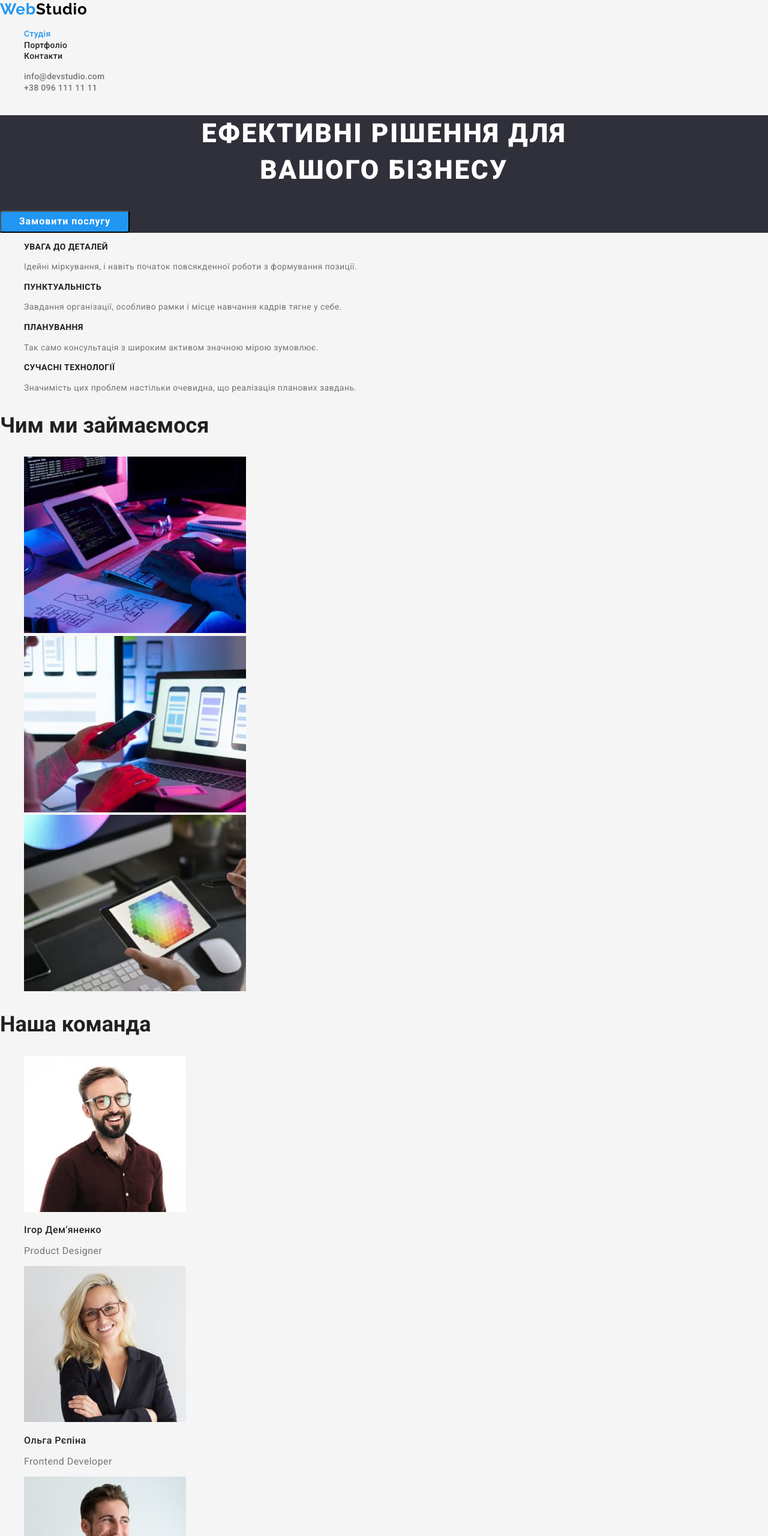
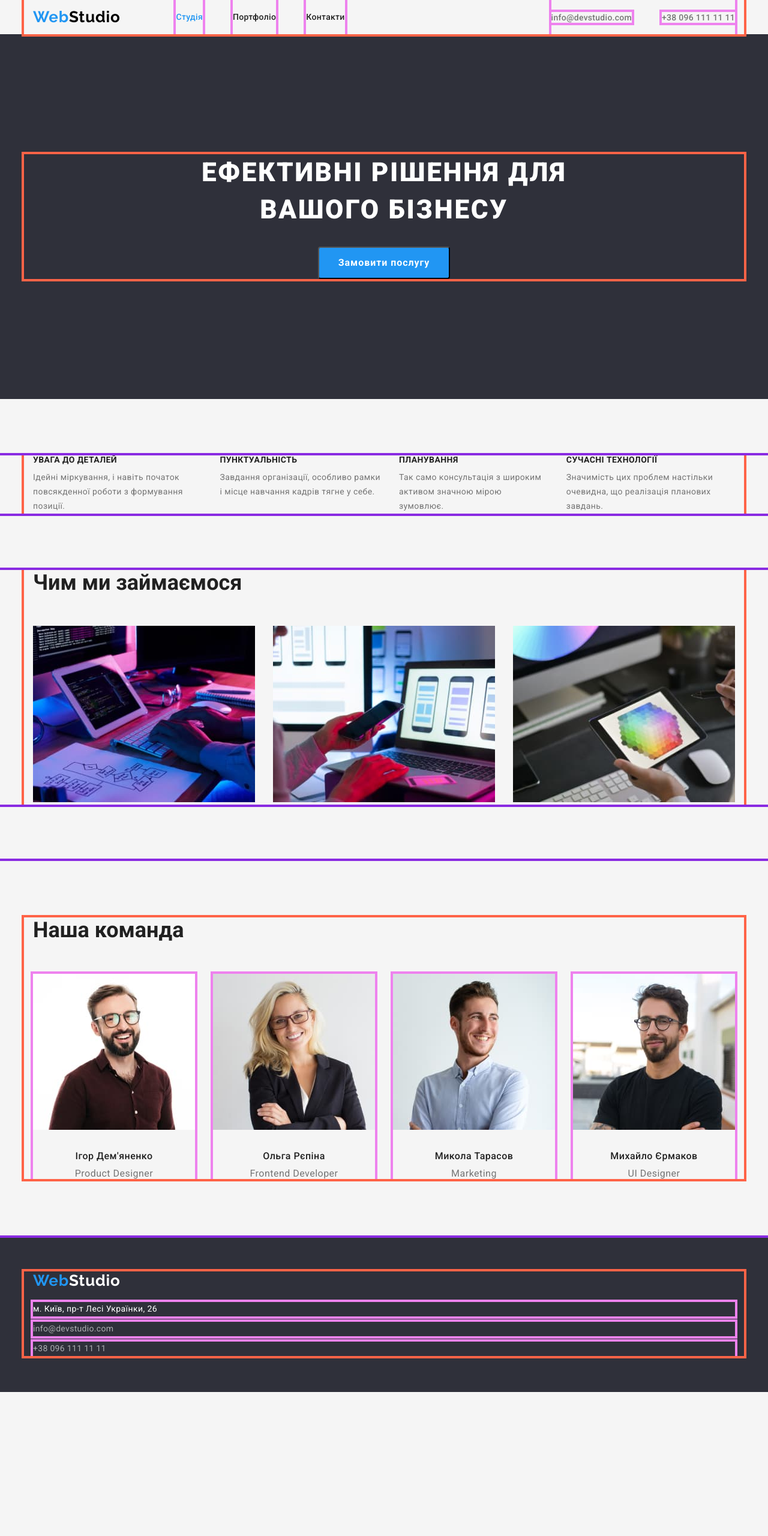
Before and after one commit to VladFominov/goit-markup-hw-03, a plain HTML site: page index.html in a window 1280 px wide. Shown: the top 2560 px of the page at 60% size. After the commit the page ends 2320 px from the top, so only its background shows below. Drawn offline with nearby package versions, Linux system fonts and the light colour scheme.

Commit message:
Студія - Flex
Зробив сторінку студія Flex.

```diff
--- a/CSS/styles.css
+++ b/CSS/styles.css
@@ -1,3 +1,14 @@
+html {
+    box-sizing: border-box;
+}
+
+*,
+*::before,
+*::after {
+    box-sizing: inherit;
+}
+
+
 :root {
     --primary-text-color: #212121;
     --subtitle-text-color: #757575;
@@ -13,6 +24,29 @@ body {
 
 
 /* Навігація сайту */
+.header {
+    background-color: ;
+}
+
+.conteiner {
+    max-width: 1200px;
+    padding-left: 15px;
+    padding-right: 15px;
+    margin-left: auto;
+    margin-right: auto;
+    outline: 4px solid tomato;
+}
+
+.main-header {
+    display: flex;
+
+
+}
+
+.nav {
+    display: flex;
+    align-items: center;
+}
 
 .logo {
     font-family: Raleway, sans-serif;
@@ -20,16 +54,21 @@ body {
     font-size: 26px;
     line-height: 1.2;
     letter-spacing: 0.03em;
+
+
 }
 
-.list {
-    list-style: none;
+.site-nav {
+    display: flex;
+    outline: 4px salmon;
+    margin-left: 93px;
 }
 
 
 
 .logo {
     text-decoration: none;
+
 }
 
 .web-color {
@@ -40,12 +79,21 @@ body {
     color: #000000;
 }
 
+.site-nav .item + .item {
+    margin-left: 50px;
+}
+
 .item {
     list-style-type: none;
     letter-spacing: 0.02em;
+    outline: 4px solid violet;
 }
 
 .link {
+    display: block;
+    padding-top: 21px;
+    padding-bottom: 21px;
+
     text-decoration: none;
     color: var(--primary-text-color);
     font-weight: 500;
@@ -73,13 +121,37 @@ body {
 .nav-item:hover, .nav-item:focus {
     color: var(--accent-color);
 }
-/* Контакти хедер */
+
+.contacts .item + .item {
+    margin-left: 50px;
+}
+
+
+.contacts.item {
+    align-items: center;
+    display: flex;
+    margin-left: auto;
+}
+
+
 
 
 /* <!-- Секція основного заголовку --> */
 /* Герой */
 .hero {
     background-color: #2F303A;
+    padding-top: 200px;
+    padding-bottom: 200px;
+    text-align: center;
+}
+
+h1,
+h2,
+h3,
+p,
+ul {
+    margin: 0;
+    padding: 0;
 }
 
 .hero-title {
@@ -87,6 +159,7 @@ body {
     font-weight: 900;
     font-size: 44px;
     line-height: 1.4;
+    margin-bottom: 30px;
 
     text-transform: uppercase;
     text-align: center;
@@ -101,35 +174,54 @@ body {
     font-weight: 700;
     font-size: 16px;
     line-height: 1.9;
-    width: 216px;
-    border-radius: 4px;
-    text-align: center;
     letter-spacing: 0.06em;
     cursor: pointer;
 
-
+    border-radius: 4px;
+    margin-left: auto;
+    margin-right: auto;
+    padding: 10px 32px;
 }
 
 /* Друга секція - переваги */
 
 
-/* Для усіх h2 задаю один колір та розмір тексту */
-/* .benefits-list .title {
-    font-weight: 700;
-    font-size: 36px;
-    line-height: 1.2;
-} */
+.visually-hidden {
+    position: absolute;
+    white-space: nowrap;
+    width: 1px;
+    height: 1px;
+    overflow: hidden;
+    border: 0;
+    padding: 0;
+    clip: rect(0 0 0 0);
+    clip-path: inset(50%);
+    margin: -1px;
+}
 
 /* Для усіх h3 задаю один колір та розмір тексту крім секції команда, там інші розміри */
+.benefits {
+   margin-top: 94px;
+   margin-bottom: 94px;
+}
+
+.benefits-list .benefits-items + .benefits-items {
+    margin-left: 30px;
+}
+
 .title {
     color: var(--primary-text-color);
     font-weight: 500;
     font-size: 14px;
     line-height: 1.1;
     letter-spacing: 0.03em;
+
+    margin-bottom: 10px;
 }
 .benefits-list {
     list-style-type: none;
+    display: flex;
+
 }
 
 .benefits-list .title {
@@ -146,16 +238,28 @@ body {
     letter-spacing: 0.03em;
 }
 
+
+/* Третя секція - чим займаємося */
 .features {
+    display: flex;
     list-style-type: none;
 }
 
-/* Третя секція - чим займаємося */
+.features .features-item + .features-item {
+    margin-left: 30px;
+}
+
+.section-features {
+    margin-bottom: 94px;
+}
+
 .section-title {
     color: var(--primary-text-color);
     font-weight: 700;
     font-size: 36px;
     line-height: 1.2;
+
+    margin-bottom: 50px;
 }
 
 .features-link {
@@ -163,13 +267,38 @@ body {
 }
 
 /* Четверта секція - наша команда */
+.section {
+    outline: 4px solid blueviolet;
+}
+
+.section-team {
+    padding-top: 94px;
+    padding-bottom: 94px;
+
+}
+
+.team-list {
+    display: flex;
+    text-align: center;
+}
+
+.team-list .item + .item {
+    margin-left: 30px;
+}
+
+
+
 .team-list .title {
     font-weight: 500;
     font-size: 16px;
     line-height: 1.2;
 }
 
-.team-list .text {
+.team-picture {
+    margin-bottom: 30px;
+}
+
+.team-text {
     color: var(--subtitle-text-color);
     font-size: 16px;
     line-height: 1.2;
@@ -179,6 +308,18 @@ body {
 /* Підвал сайту */
 .footer {
     background-color: #2F303A;
+    padding-top: 60px;
+    padding-bottom: 60px;
+}
+
+.logo-footer {
+    margin-bottom: 20px;
+    display: inline-block;
+}
+
+.item-footer {
+
+    margin-bottom: 9px;
 }
 
 .footer .address {
@@ -220,6 +361,19 @@ body {
 
 
 /* Секція - основной контент */
+.portfolio-header {
+    margin-bottom: 94px;
+}
+
+.portfolio {
+    margin-bottom: 94px;
+    outline: 4px solid blueviolet;
+}
+
+.filter {
+    margin-bottom: 50px;
+}
+
 .filter, .filter-list {
     list-style: none;
 }
@@ -258,6 +412,8 @@ body {
     color: var(--primary-text-color);
     letter-spacing: 0.06em;
 
+    margin-bottom: 4px;
+
 }
 
 .logo-portfolio-text {
@@ -266,3 +422,7 @@ body {
     color: var(--subtitle-text-color);
     letter-spacing: 0.03em;
 }
+
+.portfolio-pictures {
+    margin-bottom: 20px;
+}
--- a/index.html
+++ b/index.html
@@ -13,35 +13,40 @@
 
 </head>
 <!-- Навігація сайту -->
-<header>
+<header class="header">
+    <div class="conteiner main-header">
     <nav class="nav">
         <a class="logo" href="index.html"> <span class="web-color">Web</span><span class="studio-color"><b>Studio</b></span>
         </a>
-    <ul class="site-nav list">
+    <ul class="site-nav item">
         <li class="item"><a href="" class="link current">Студія</a></li>
         <li class="item"><a href="./portfolio.html" target="_blank" class="link">Портфоліо</a></li>
         <li class="item"><a href="/" class="link">Контакти</a></li>
     </ul>
     </nav>
-     <ul class="contacts list">
+     <ul class="contacts item">
         <li class="item"><a href="mailto:info@devstudio.com" class="nav-item">info@devstudio.com</a></li>
         <li class="item"><a href="tel:+380961111111" class="nav-item">+38 096 111 11 11</a></li>
     </ul>
+    </div>
     </header>
     <!-- Секція основного заголовку -->
     <main>
         <!-- Герой -->
         <section class="hero">
+            <div class="conteiner">
             <h1 class="hero-title">
                 Ефективні рішення для<br>вашого бізнесу
             </h1>
                 <button class="button" type="button">Замовити послугу</button>
+            </div>
         </section>
         <!-- Друга секція - переваги -->
-        <section class="section">
-            <!-- <h2 class="section-title">Наши переваги</h2> -->
+        <section class="section benefits">
+            <div class="conteiner">
+            <h2 class="visually-hidden">Наши переваги</h2>
             <ul class="benefits-list">
-                <li>
+                <li class="benefits-items">
                     <h3 class="title">
                         УВАГА ДО ДЕТАЛЕЙ
                     </h3>
@@ -50,7 +55,7 @@
                     </p>
                 </li>
 
-                <li>
+                <li class="benefits-items">
                     <h3 class="title">
                         ПУНКТУАЛЬНІСТЬ
                     </h3>
@@ -59,7 +64,7 @@
                     </p>
                 </li>
 
-                <li>
+                <li class="benefits-items">
                     <h3 class="title">
                         ПЛАНУВАННЯ
                     </h3>
@@ -68,7 +73,7 @@
                     </p>
                 </li>
 
-                <li>
+                <li class="benefits-items">
                     <h3 class="title">
                         СУЧАСНІ ТЕХНОЛОГІЇ
                     </h3>
@@ -77,60 +82,66 @@
                     </p>
                 </li>
             </ul>
+        </div>
         </section>
         <!-- Третя секція - чим займаємося -->
-        <section class="section">
+        <section class="section section-features">
+            <div class="conteiner">
             <h2 class="section-title">
                 Чим ми займаємося
             </h2>
             <ul class="features">
-                <li><img class="features-link" src="./images/service1.jpg" alt="послуга1" width="370"></li>
-                <li><img class="features-link" src="./images/service2.jpg" alt="послуга2" width="370"></li>
-                <li><img class="features-link" src="./images/service3.jpg" alt="послуга3" width="370"></li>
+                <li class="features-item"><img class="features-link" src="./images/service1.jpg" alt="послуга1" width="370"></li>
+                <li class="features-item"><img class="features-link" src="./images/service2.jpg" alt="послуга2" width="370"></li>
+                <li class="features-item"><img class="features-link" src="./images/service3.jpg" alt="послуга3" width="370"></li>
             </ul>
+        </div>
         </section>
         <!-- Четверта секція - наша команда -->
-        <section class="section">
+        <section class="section section-team">
+            <div class="conteiner">
             <h2 class="section-title">
                 Наша команда
             </h2>
             <ul class="team-list">
                 <li class="item">
-                    <img src="./images/productdesigner.jpg" alt="дизайнер" width="270">
+                    <img class="team-picture" src="./images/productdesigner.jpg" alt="дизайнер" width="270">
                     <h3 class="title">Ігор Дем'яненко</h3>
-                    <p class="team-list text">Product Designer</p>
+                    <p class="team-text">Product Designer</p>
                 </li>
                 <li class="item">
-                    <img src="./images/frontenddeveloper.jpg" alt="фронтенд" width="270">
+                    <img class="team-picture" src="./images/frontenddeveloper.jpg" alt="фронтенд" width="270">
                     <h3 class="title">Ольга Рєпіна</h3>
-                    <p class="team-list text">Frontend Developer</p>
+                    <p class="team-text">Frontend Developer</p>
                 </li>
                 <li class="item">
-                    <img src="./images/marketing.jpg" alt="маркетинг" width="270">
+                    <img class="team-picture" src="./images/marketing.jpg" alt="маркетинг" width="270">
                     <h3 class="title">Микола Тарасов</h3>
-                    <p class="team-list text">Marketing</p>
+                    <p class="team-text">Marketing</p>
                 </li>
                 <li class="item">
-                    <img src="./images/uidesigner.jpg" alt="Дизайнінтерфейсу" width="270">
+                    <img class="team-picture" src="./images/uidesigner.jpg" alt="Дизайнінтерфейсу" width="270">
                     <h3 class="title">Михайло Єрмаков</h3>
-                    <p class="team-list text">UI Designer</p>
+                    <p class="team-text">UI Designer</p>
                 </li>
             </ul>
+        </div>
         </section>
     </main>
 <!-- Підвал сайту -->
 <footer class="footer">
-    <a class="logo" href="index.html"> <span class="web-color">Web</span><span class="studio-color foot"><b>Studio</b></span>
+    <div class="conteiner">
+    <a class="logo logo-footer" href="index.html"> <span class="web-color">Web</span><span class="studio-color foot"><b>Studio</b></span>
     </a>
     <address>
         <ul>
-            <li class="item"><a class="address" href="https://www.google.com.ua/maps/@50.4851493,30.4721233,14z?hl=ru" target="_blank" rel="noopener noreferrer">м. Київ, пр-т Лесі Українки, 26</a></li>
-            <li class="item"><a class="contacts" href="mailto:info@devstudio.com">info@devstudio.com</a></li>
+            <li class="item item-footer"><a class="address" href="https://www.google.com.ua/maps/@50.4851493,30.4721233,14z?hl=ru" target="_blank" rel="noopener noreferrer">м. Київ, пр-т Лесі Українки, 26</a></li>
+            <li class="item item-footer"><a class="contacts" href="mailto:info@devstudio.com">info@devstudio.com</a></li>
             <li class="item"><a class="contacts" href="tel:+380961111111">+38 096 111 11 11</a></li>
         </ul>
 
     </address>
-
+    </div>
 </footer>
 
 </body>
```
Also changed, not shown: portfolio.html (+24 -19 lines).
